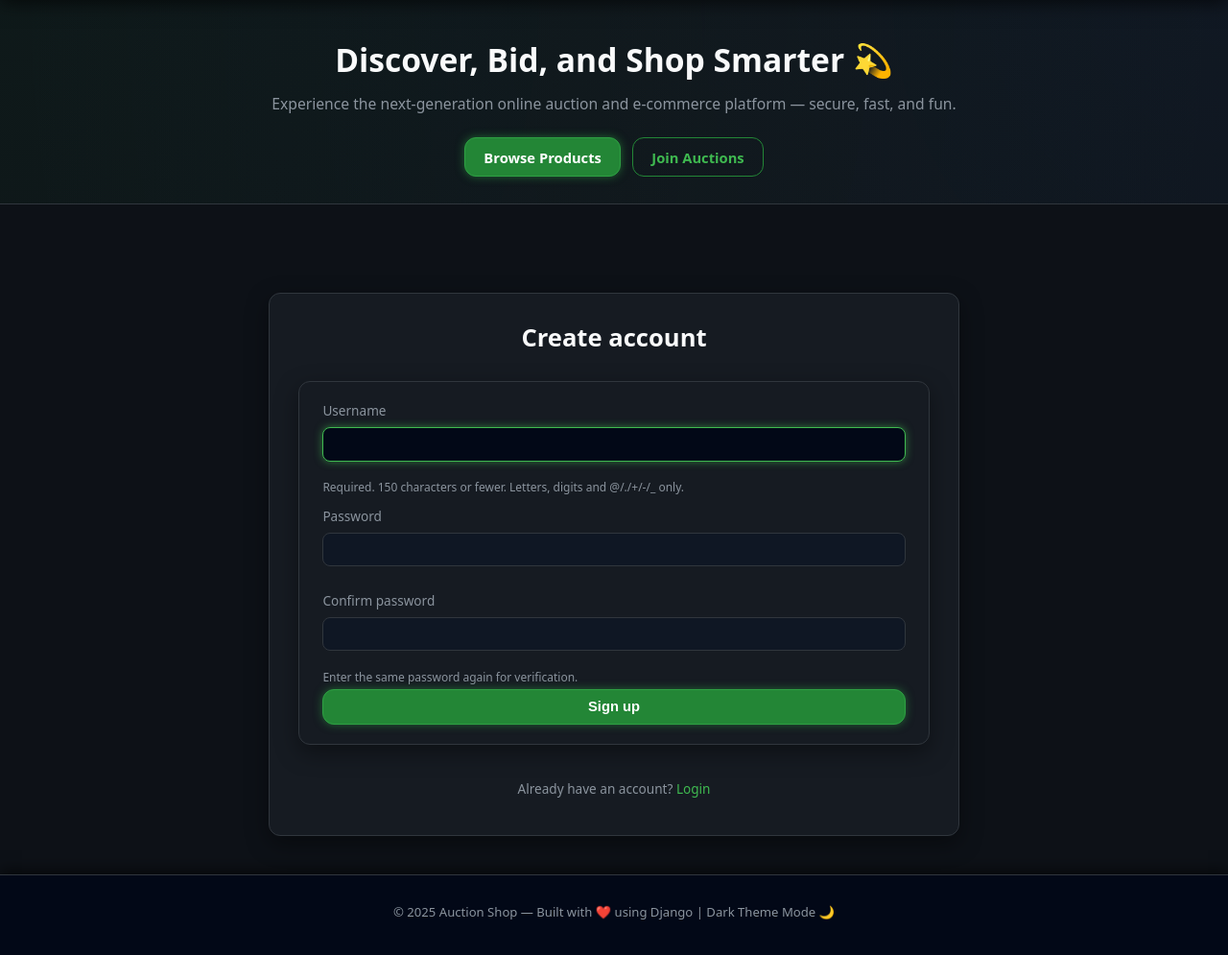
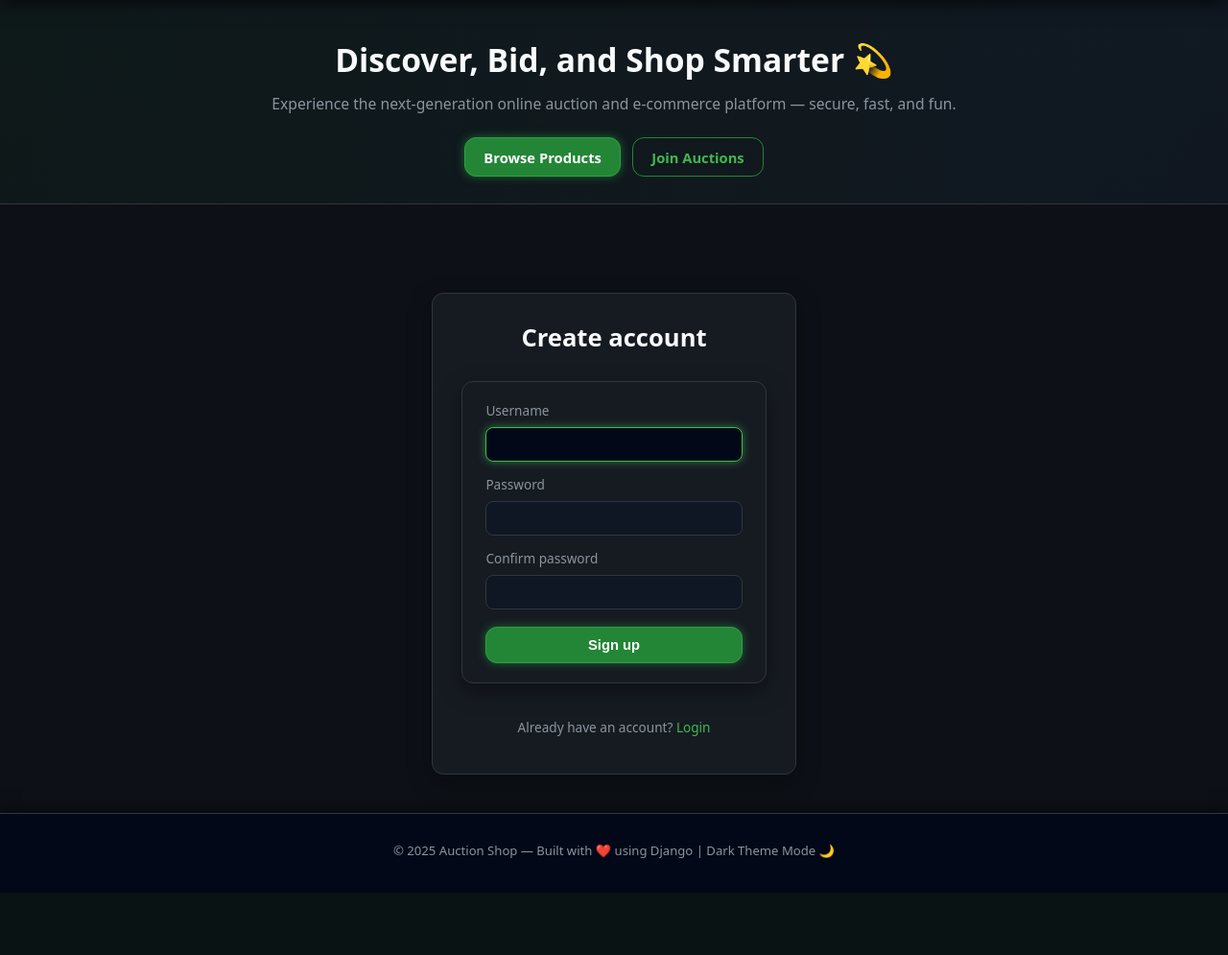
Before and after one commit to Dinath2002/auction_shop, a Django app: page /accounts/signup/ in a window 1280 px wide. Shown: the part 67-1062 px from the top of the page at 96% size. After the commit the page ends 961 px from the top, so only its background shows below. Run offline with Django 5.2, Linux system fonts and the light colour scheme.

Commit message:
Update login and signup templates with correct links

```diff
--- a/accounts/templates/registration/login.html
+++ b/accounts/templates/registration/login.html
@@ -8,7 +8,6 @@
 
         <form method="post" novalidate>
             {% csrf_token %}
-
             <div class="form-group">
                 <label for="id_username">Username</label>
                 {{ form.username }}
@@ -30,7 +29,7 @@
 
         <div class="auth-links">
             <a href="{% url 'password_reset' %}">Forgot password?</a>
-            <p>No account? <a href="{% url 'signup' %}">Sign up</a></p>
+            <p>No account? <a href="{% url 'accounts:signup' %}">Sign up</a></p>
         </div>
     </div>
 </div>
--- a/accounts/templates/registration/signup.html
+++ b/accounts/templates/registration/signup.html
@@ -3,19 +3,15 @@
 
 {% block content %}
 <div class="auth-wrapper">
-    <div class="auth-card auth-wide">
+    <div class="auth-card">
         <h1 class="auth-title">Create account</h1>
 
         <form method="post" novalidate>
             {% csrf_token %}
 
-            <div class="form-grid">
             <div class="form-group">
                 <label for="id_username">Username</label>
                 {{ form.username }}
-                    <small class="help-text">
-                        Required. 150 characters or fewer. Letters, digits and @/./+/-/_ only.
-                    </small>
             </div>
 
             <div class="form-group">
@@ -26,10 +22,6 @@
             <div class="form-group">
                 <label for="id_password2">Confirm password</label>
                 {{ form.password2 }}
-                    <small class="help-text">
-                        Enter the same password again for verification.
-                    </small>
-                </div>
             </div>
 
             {% if form.errors %}
--- a/core/templates/core/base.html
+++ b/core/templates/core/base.html
@@ -16,10 +16,15 @@
             <a href="/catalog/">Catalog</a>
             <a href="/auctions/">Auctions</a>
             <a href="/cart/">Cart</a>
+
             {% if user.is_authenticated %}
-                <a href="/accounts/logout/" class="btn btn-logout">Logout</a>
+                <form method="post" action="{% url 'accounts:logout' %}" class="logout-form">
+    {% csrf_token %}
+    <button type="submit" class="btn btn-logout">Logout</button>
+</form>
+
             {% else %}
-                <a href="/accounts/login/" class="btn btn-login">Login</a>
+                <a href="{% url 'accounts:login' %}" class="btn btn-login">Login</a>
             {% endif %}
         </div>
     </nav>
```
Lines whose indentation alone changed are shown as unchanged.
